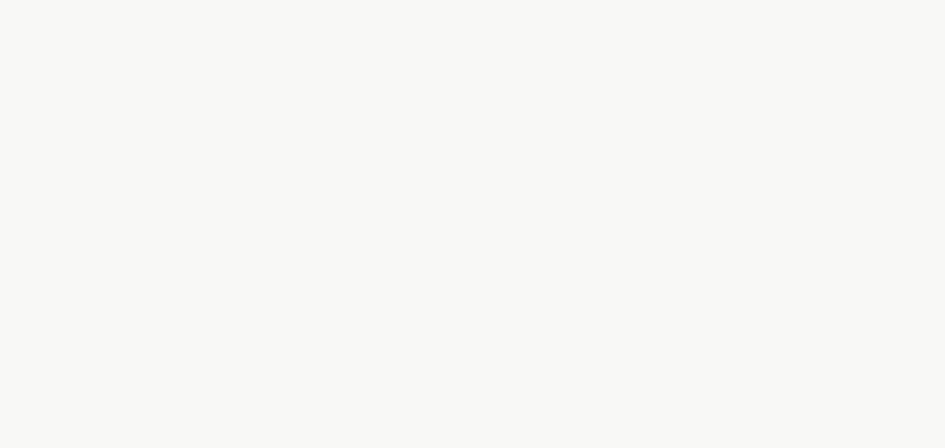
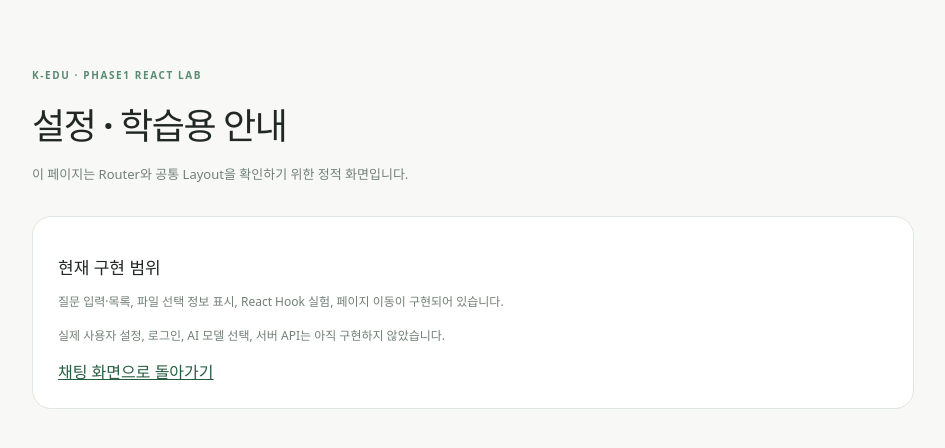
Before and after one commit to wooju01/study, a React (Vite) app: page /settings in a window 1280 px wide. Before the commit this address had no page. Shown: the top 448 px of the page, without its empty margins (167-1112 px from the left). Built offline with nearby package versions, Linux system fonts and the light colour scheme.

Commit message:
낫 파운드 페이지 완

```diff
--- a/src/App.jsx
+++ b/src/App.jsx
@@ -3,6 +3,8 @@ import { Routes, Route } from "react-router";
 import HomePage from "./page/HomePage.jsx";
 import ChatPage from "./page/ChatPage.jsx";
 import DocumentPage from "./page/DocumentPage.jsx";
+import SettingsPage from "./page/SettingsPage.jsx";
+import NotFoundPage from "./page/NotFoundPage.jsx";
 import useChatMessages from "./hooks/useChatMessages.js";
 import MainLayout from "./layout/MainLayout.jsx";
 
@@ -52,6 +54,8 @@ export default function App() {
         />
       </Route>
       <Route path="documents" element={<DocumentPage />} />
+      <Route path="settings" element={<SettingsPage />} />
+      <Route path="*" element={<NotFoundPage />} />
     </Routes>
   );
 }
--- /dev/null
+++ b/src/page/NotFoundPage.jsx
@@ -0,0 +1,19 @@
+import React from "react";
+import { Link } from "react-router";
+
+export default function NotFoundPage() {
+  return (
+    <main id="main-content" className="route-view page-main">
+      <div className="page-inner">
+        <header className="page-intro">
+          <span className="eyebrow">404 · K-EDU</span>
+          <h2>페이지를 찾을 수 없습니다.</h2>
+          <p>주소를 다시 확인하거나 홈 화면으로 이동해 주세요.</p>
+        </header>
+        <Link className="home-link" to="/">
+          홈으로 이동
+        </Link>
+      </div>
+    </main>
+  );
+}
--- a/src/page/SettingsPage.jsx
+++ b/src/page/SettingsPage.jsx
@@ -1,8 +1,30 @@
-function SettingsPage() {
-    return (
-        <div>
-            <h1>Settings</h1>
-        </div>
-    );
+import React from "react";
+import { Link } from "react-router";
+
+export default function SettingsPage() {
+  return (
+    <main id="main-content" className="route-view page-main">
+      <div className="page-inner">
+        <header className="page-intro">
+          <span className="eyebrow">K-EDU · PHASE1 REACT LAB</span>
+          <h2>설정 · 학습용 안내</h2>
+          <p>
+            이 페이지는 Router와 공통 Layout을 확인하기 위한 정적 화면입니다.
+          </p>
+        </header>
+        <section className="settings-panel">
+          <h3>현재 구현 범위</h3>
+          <p>
+            질문 입력·목록, 파일 선택 정보 표시, React Hook 실험, 페이지 이동이
+            구현되어 있습니다.
+          </p>
+          <p>
+            실제 사용자 설정, 로그인, AI 모델 선택, 서버 API는 아직 구현하지
+            않았습니다.
+          </p>
+          <Link to="/chat">채팅 화면으로 돌아가기</Link>
+        </section>
+      </div>
+    </main>
+  );
 }
-export default SettingsPage;
```
